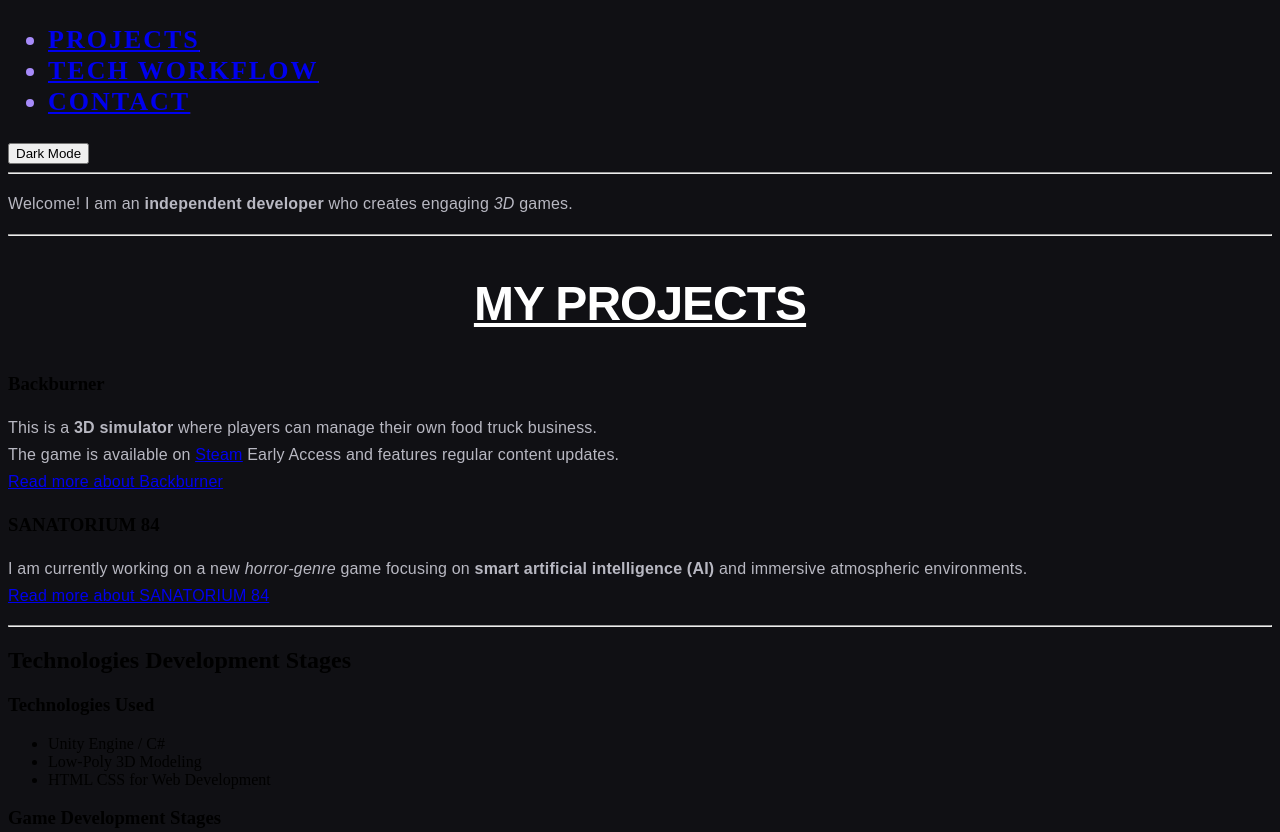
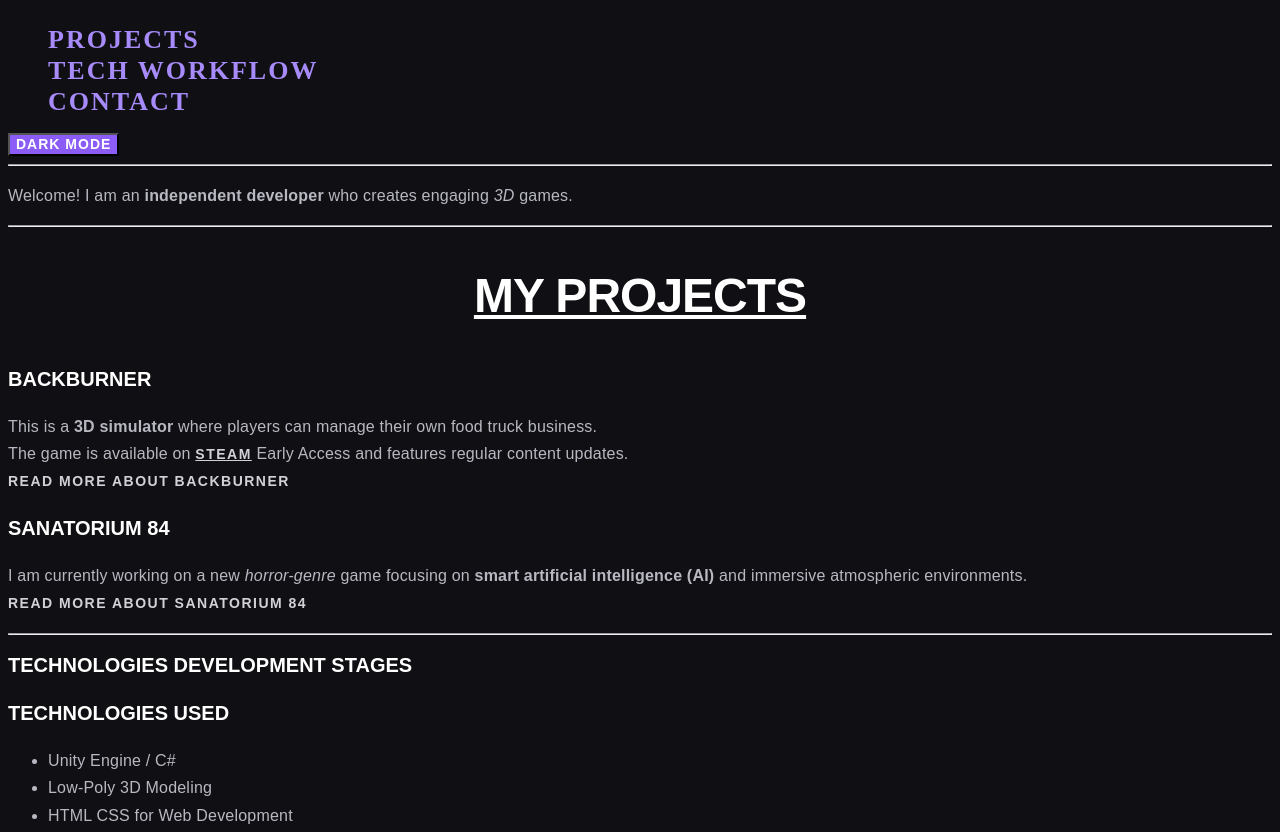
Before and after one commit to DavitKhelashvili771/HTML-Portfolio, a plain HTML site: page index.html in a window 1280 px wide. Shown: the part 360-1192 px from the top of the page. Drawn offline with Linux system fonts and the light colour scheme.

Commit message:
fixed html lines and updated css

```diff
--- a/index.html
+++ b/index.html
@@ -15,14 +15,14 @@
       </div>
 
       <nav class="main-nav" aria-label="Primary Navigation">
-        <ul class="nav-list">
-          <li><a href="#projects">Projects</a></li>
-          <li><a href="#workflow">Tech Workflow</a></li>
-          <li><a href="#contact">Contact</a></li>
+        <ul class="nav-ul">
+          <li><a href="#projects" class="nav-list">Projects</a></li>
+          <li><a href="#workflow" class="nav-list">Tech Workflow</a></li>
+          <li><a href="#contact" class="nav-list">Contact</a></li>
         </ul>
       </nav>
 
-      <button type="button" class="theme-toggle-btn">Dark Mode</button>
+      <button type="button" class="theme-btn">Dark Mode</button>
     </header>
 
     <hr />
@@ -42,19 +42,19 @@
         <h2 class="projects-title">My Projects</h2>
 
         <article class="project-card">
-          <h3>Backburner</h3>
+          <h3 class="project-title">Backburner</h3>
           <p class="project-desc">
             This is a <strong>3D simulator</strong> where players can manage their own food truck
             business. <br />
             The game is available on
-            <a href="https://store.steampowered.com/app/4410980/Backburner/" target="_blank"><u>Steam</u></a>
+            <a href="https://store.steampowered.com/app/4410980/Backburner/" target="_blank" class="external-link"><u>Steam</u></a>
             <span class="badge">Early Access</span> and features regular content updates. <br />
             <a href="backburner.html" class="project-link">Read more about Backburner</a>
           </p>
         </article>
 
         <article class="project-card">
-          <h3>SANATORIUM 84</h3>
+          <h3 class="project-title">SANATORIUM 84</h3>
           <p class="project-desc">
             I am currently working on a new <em>horror-genre</em> game focusing on
             <strong>smart artificial intelligence (AI)</strong> and immersive atmospheric
@@ -68,16 +68,16 @@
 
       <!-- Section 2: Lists -->
       <section id="workflow" class="workflow-section">
-        <h2>Technologies  Development Stages</h2>
+        <h2 class="project-title">Technologies  Development Stages</h2>
 
-        <h3>Technologies Used</h3>
+        <h3 class="project-title">Technologies Used</h3>
         <ul class="tech-list">
           <li>Unity Engine / C#</li>
           <li>Low-Poly 3D Modeling</li>
           <li>HTML CSS for Web Development</li>
         </ul>
 
-        <h3>Game Development Stages</h3>
+        <h3 class="project-title">Game Development Stages</h3>
         <ol class="stages-list">
           <li>Idea and Concept</li>
           <li>
@@ -95,8 +95,8 @@
       </section>
 
       <aside id="contact" class="contact-aside">
-        <h2>Contact Information</h2>
-        <p>
+        <h2 class="project-title">Contact Information</h2>
+        <p class="contact-info">
           To stay updated on patch notes and dev logs, join my <strong>Discord</strong> community or
           reach out via email: <br />
           <a href="mailto:jankyhandgames@gmail.com" class="email-link">jankyhandgames@gmail.com</a>
@@ -107,7 +107,7 @@
     <hr />
 
     <footer class="site-footer">
-      <p><span class="copyright-year">2026</span> Jankyhand Games. All rights reserved.</p>
+      <p class="copyright-year"><span>2026</span> Jankyhand Games. All rights reserved.</p>
     </footer>
   </body>
 </html>
--- a/style.css
+++ b/style.css
@@ -1,7 +1,7 @@
 .page-body{
     background-color: #101014;
 }
-.intro-text,.project-desc{
+.intro-text,.project-desc,.tech-list,.stages-list,.contact-info,.copyright-year{
     color: #B8B8C2;
     font-family: Arial, Helvetica, sans-serif;
     font-size: 16px;
@@ -12,7 +12,7 @@
     text-align: left;
     text-decoration: none;
 }
-.site-title, .projects-title{
+.site-title, .projects-title, .game-title{
     color: #FFFFFF;
     font-family: Arial, Helvetica, sans-serif;
     font-size: 48px;
@@ -24,6 +24,43 @@
     text-transform: uppercase;
     text-decoration: underline;
 }
+.project-title{
+    color: #FFFFFF;
+    font-family: Arial, Helvetica, sans-serif;
+    font-size: 20px;
+    font-weight: 700;
+    font-style: normal;
+    line-height: 1.4;
+    letter-spacing: 0px;
+    text-align: left;
+    text-transform: uppercase;
+    text-decoration: none;
+}
+.project-link, .external-link, .email-link, .steam-btn, .status-label{
+    color: #D1D1D8;
+    font-family: Arial, Helvetica, sans-serif;
+    font-size: 14px;
+    font-weight: 700;
+    font-style: normal;
+    line-height: 1.4;
+    letter-spacing: 1.5px;
+    text-align: center;
+    text-transform: uppercase;
+    text-decoration: none;
+}
+.theme-btn{
+    background-color: #8B5CF6;
+    color: #ffffff;
+    font-family: Arial, Helvetica, sans-serif;
+    font-size: 14px;
+    font-weight: 700;
+    font-style: normal;
+    line-height: 1.2;
+    letter-spacing: 1px;
+    text-align: center;
+    text-transform: uppercase;
+    text-decoration: none;
+}
 .nav-list{
     color: #A78BFA;
     font-size: 26px;
@@ -33,5 +70,8 @@
     letter-spacing: 2px;
     text-align: left;
     text-transform: uppercase;
-    text-decoration: underline;
+    text-decoration: none;
 }
+.nav-ul{
+    list-style: none;
+}
```
Also changed, not shown: backburner.html (+6 -6 lines), sanatorium84.html (+7 -7 lines).
